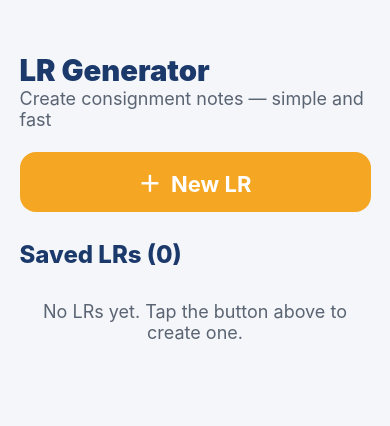
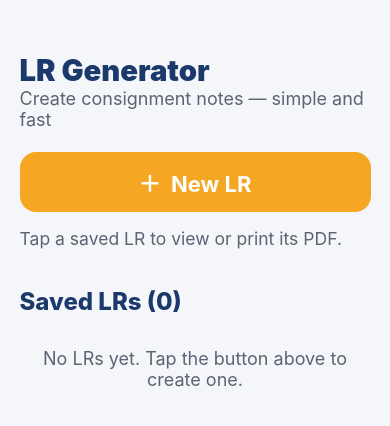
Before and after one commit to tanish975/Invoice-Generating-App, a React Native app: screen / in a window 390 px wide. Shown: the top 426 px of the page. Built offline with nearby package versions, Linux system fonts and the light colour scheme.

Commit message:
UI polish + release v1.0.0: responsive LR generator with exact paper-LR PDF
Co-authored-by: arena-agent <297053741+arena-agent@users.noreply.github.com>

```diff
--- a/src/screens/HomeScreen.js
+++ b/src/screens/HomeScreen.js
@@ -12,6 +12,7 @@ export default function HomeScreen({ records, onNew, onOpen, onDelete }) {
       <Text style={styles.sub}>Create consignment notes — simple and fast</Text>
 
       <BigButton title="＋  New LR" onPress={onNew} variant="primary" />
+      <Text style={[styles.sub, { marginTop: 10, fontSize: font.body * k }]}>Tap a saved LR to view or print its PDF.</Text>
 
       <Text style={styles.listHead}>Saved LRs ({records.length})</Text>
       <FlatList
--- a/src/screens/LRFormScreen.js
+++ b/src/screens/LRFormScreen.js
@@ -36,6 +36,7 @@ export default function LRFormScreen({ initial, onSave, onCancel }) {
   return (
     <ScrollView style={[styles.container, { padding: 20 * k, paddingTop: 54 * k }]} contentContainerStyle={{ paddingBottom: 40 }} keyboardShouldPersistTaps="handled">
       <Text style={[styles.title, { fontSize: font.title * k }]}>{initial ? "Edit LR" : "New LR"}</Text>
+      <Text style={{ fontSize: font.small * k, color: colors.muted, marginBottom: 8 }}>Only Consignor, Consignee, From and To are required.</Text>
 
       <SectionTitle>Basic Details</SectionTitle>
       <View style={styles.row2}>
```
